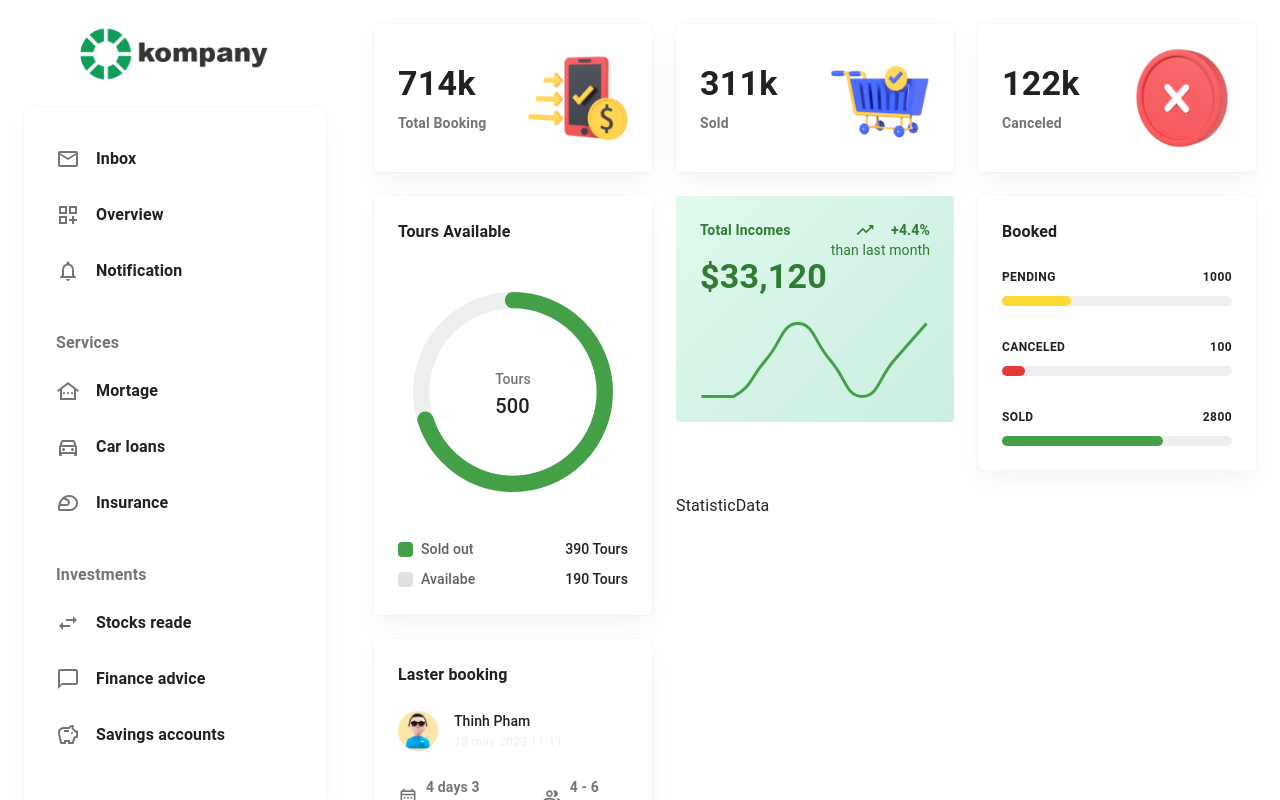
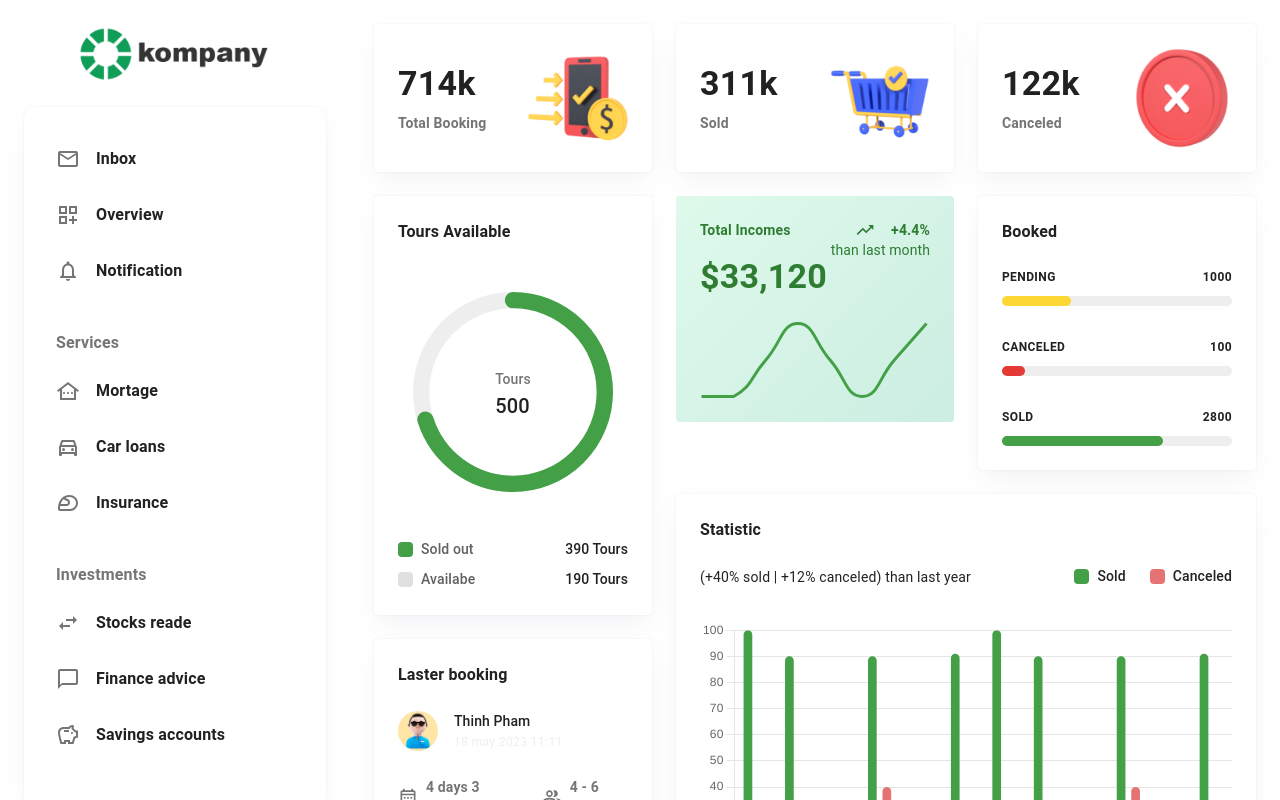
Before and after one commit to thinhpv01/react-animated-admin, a React (Create React App) app: page /dashboard in a window 1280 px wide. Shown: the top 800 px of the page. Built offline with nearby package versions, Linux system fonts and the light colour scheme.

Commit message:
🎉 Statistic data

```diff
--- a/src/components/common/StatisticData.jsx
+++ b/src/components/common/StatisticData.jsx
@@ -1,7 +1,99 @@
+import { Box, Stack, Typography, colors } from "@mui/material";
 import React from "react";
+import MPaper from "./MPaper";
+import { Bar } from "react-chartjs-2";
+
+const ChartData = {
+  labels: [
+    "Feb",
+    "Mar",
+    "Apr",
+    "May",
+    "Jun",
+    "July",
+    "Aug",
+    "Sep",
+    "Oct",
+    "Nov",
+    "Dec",
+    "Jan",
+  ],
+  datasets: [
+    {
+      label: "Sold",
+      data: [100, 90, 21, 90, 25, 91, 100, 90, 21, 90, 25, 91],
+      stack: "stack 0",
+      backgroundColor: colors.green[600],
+      barPercentage: 0.6,
+      categoryPercentage: 0.7,
+    },
+    {
+      label: "Canceled",
+      data: [30, 10, 8, 40, 10, 9, 30, 10, 8, 40, 10, 9],
+      stack: "stack 1",
+      backgroundColor: colors.red[300],
+      barPercentage: 0.6,
+      categoryPercentage: 0.7,
+    },
+  ],
+};
+
+const chartOptions = {
+  response: true,
+  maintainAspectRatio: false,
+  scales: {
+    x: {
+      grid: { display: false },
+      stacked: true,
+    },
+    y: { stacked: true },
+  },
+  plugins: {
+    legend: { display: false },
+    title: { display: false },
+  },
+  elements: {
+    bar: {
+      borderRadius: 10,
+    },
+  },
+};
 
 const StatisticData = () => {
-  return <div>StatisticData</div>;
+  return (
+    <MPaper title="Statistic">
+      <Stack spacing={4}>
+        <Stack
+          direction="row"
+          justifyContent="space-between"
+          alignItems="center"
+        >
+          <Typography variant="body2">
+            (+40% sold | +12% canceled) than last year
+          </Typography>
+          <Stack direction="row" spacing={3} alignItems="center">
+            {ChartData.datasets.map((data, index) => (
+              <Stack key={index} direction="row" alignItems="center">
+                <Box
+                  sx={{
+                    width: "15px",
+                    height: "15px",
+                    borderRadius: "4px",
+                    bgcolor: data.backgroundColor,
+                    mr: 1,
+                  }}
+                />
+                <Typography variant="subtitle2">{data.label}</Typography>
+              </Stack>
+            ))}
+          </Stack>
+        </Stack>
+        <Box>
+          <Bar options={chartOptions} data={ChartData} height="300px" />
+        </Box>
+      </Stack>
+    </MPaper>
+  );
 };
 
 export default StatisticData;
```
